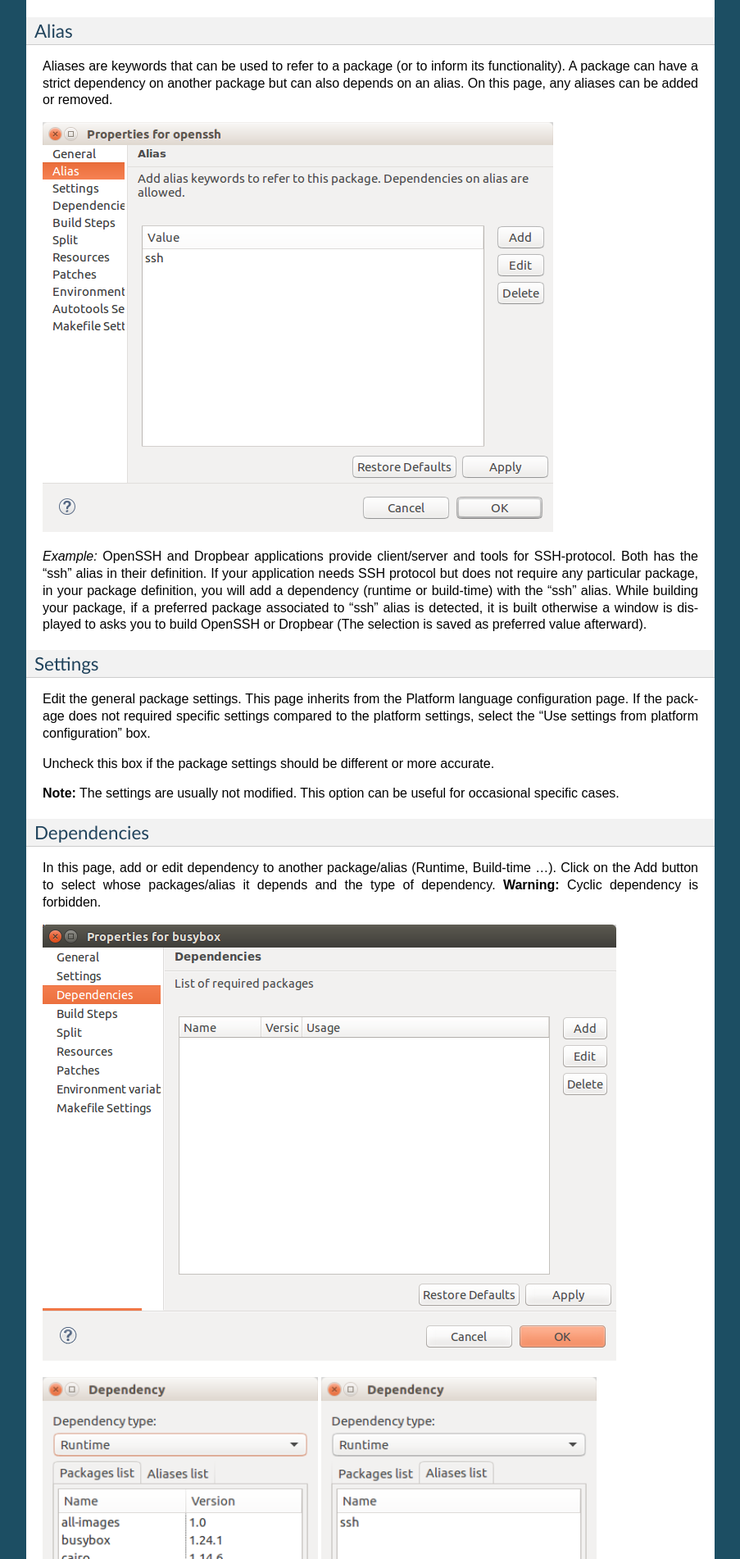
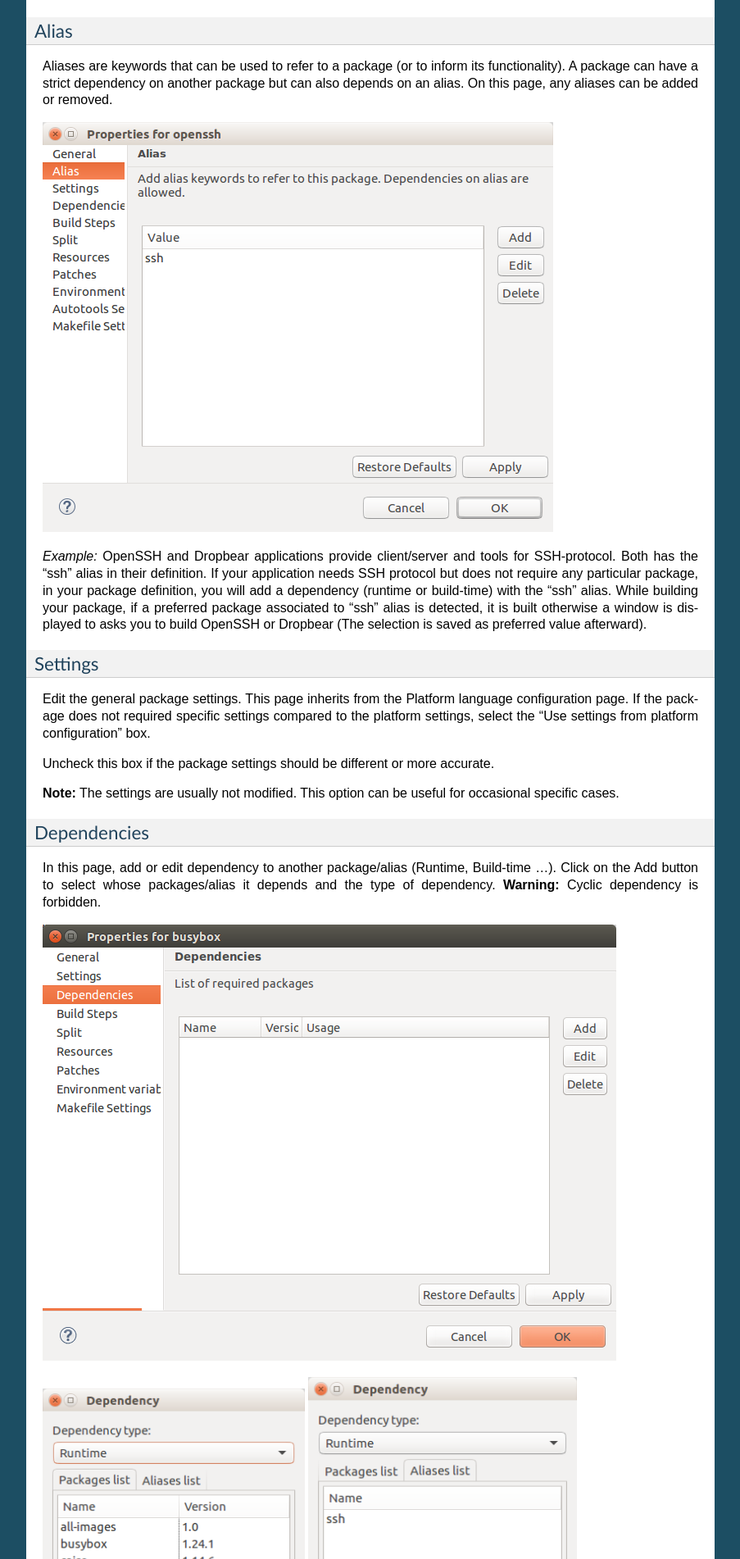
Before and after one commit to Tarek92l/testreadthedoc, a Sphinx documentation site: the page built from docs/gettingstarted/platform_edit.rst, in a window 1280 px wide. Shown: the part 4498-6400 px from the top of the page at 82% size, without its empty margins (198-1101 px from the left). Built offline with Sphinx 7.4.7, drawn with Linux system fonts in a browser that asks for light colours; pages that are not in the unit, such as notebooks, are missing from menus.

Commit message:
Update platform_edit.rst

```diff
--- a/docs/gettingstarted/platform_edit.rst
+++ b/docs/gettingstarted/platform_edit.rst
@@ -216,10 +216,10 @@
 |pic1| |pic2|
 
 .. |pic1| image:: ../images/gettingstarted/ac6platform/platform_edit9.png
-   :width: 42%
+   :width: 40%
 
 .. |pic2| image:: ../images/gettingstarted/ac6platform/platform_edit10.png
-   :width: 42%
+   :width: 41%
 
 When a dependency is set, a link is defined between the tasks from the
 two packages and the complete build sequence is updated following the
```
